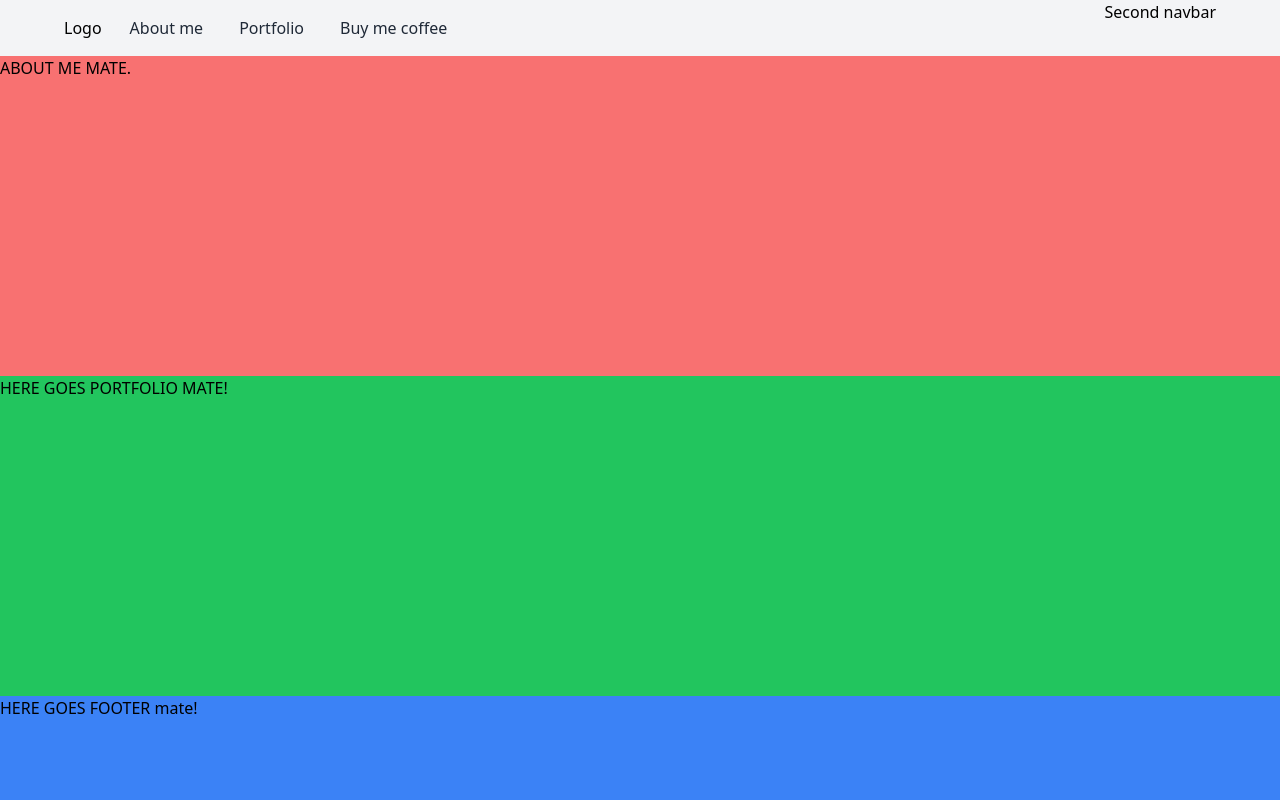
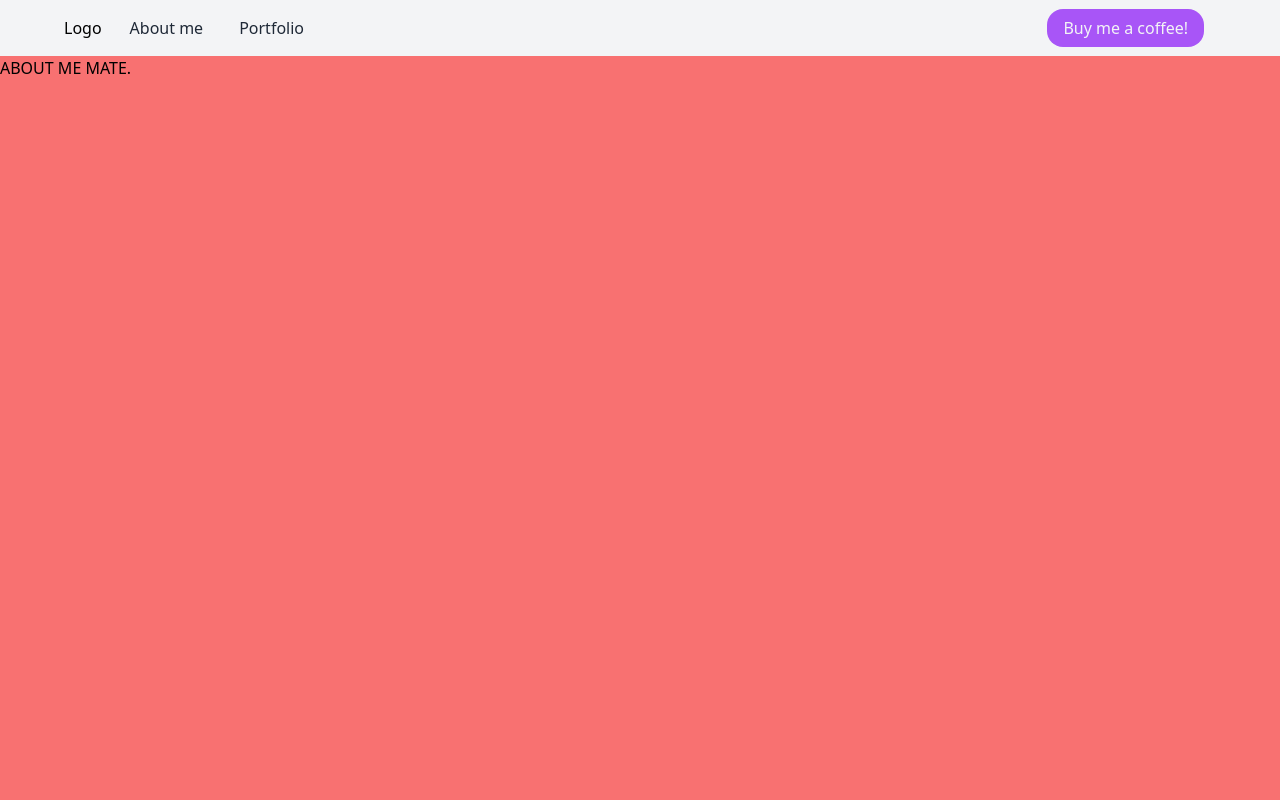
Before and after one commit to sacova89/harrygato, a React (Vite) app: page / in a window 1280 px wide. Shown: the top 800 px of the page. Built offline with nearby package versions, Linux system fonts and the light colour scheme.

Commit message:
feat: added fixed navbar.

```diff
--- a/src/components/about.jsx
+++ b/src/components/about.jsx
@@ -1,7 +1,7 @@
 
 export const About = () => {
     return (
-        <div id={"about"} className={"h-80 bg-red-400"}>
+        <div id={"about"} className={"h-screen bg-red-400"}>
             ABOUT ME MATE.
         </div>
     )
--- a/src/components/errorPage.jsx
+++ b/src/components/errorPage.jsx
@@ -1,7 +1,7 @@
 
 export const ErrorPage = () => {
     return (
-        <div>
+        <div className={"h-screen"}>
             REICHO 404, Ya sabes.
         </div>
     )
--- a/src/components/navbar.jsx
+++ b/src/components/navbar.jsx
@@ -3,10 +3,9 @@ export const Navbar = () => {
     const Routes = [
         {name: "About me", link: "#about"},
         {name: "Portfolio", link: "#portfolio"},
-        {name: "Buy me coffee", link: "#footer"},
     ]
     return(
-        <div className={"bg-gray-100"}>
+        <div className={"bg-gray-100 sticky top-0"}>
             <div className={"max-w-6xl mx-auto"}>
                 <div className={"flex justify-between"}>
                     <div className={"flex space-x-4"}>
@@ -19,7 +18,11 @@ export const Navbar = () => {
                             ))}
                         </div>
                     </div>
-                    <div className={"text-black"}>Second navbar</div>
+                    <div className={"flex items-center space-x-3"}>
+                        <span className={"py-4 px-3 text-gray-100"}>
+                            <a className={"bg-purple-500 rounded-2xl py-2 px-4"} href={"#footer"}>Buy me a coffee!</a>
+                        </span>
+                    </div>
                 </div>
             </div>
         </div>
--- a/src/components/portfolio.jsx
+++ b/src/components/portfolio.jsx
@@ -1,7 +1,7 @@
 
 export const Portfolio = () => {
     return (
-        <div id={"portfolio"} className={"h-80 bg-green-500"}>
+        <div id={"portfolio"} className={"h-screen bg-green-500"}>
             HERE GOES PORTFOLIO MATE!
         </div>
     )
--- a/src/main.jsx
+++ b/src/main.jsx
@@ -6,10 +6,25 @@ import {ErrorPage} from "./components/errorPage.jsx";
 
 const router = createBrowserRouter([
     {
-        path: "/*",
+        path: "/",
         element: <App/>,
         errorElement: <ErrorPage/>
-    }
+    },
+    {
+        path: "/about",
+        element: <App/>,
+        errorElement: <ErrorPage/>
+    },
+    {
+        path: "/portfolio",
+        element: <App/>,
+        errorElement: <ErrorPage/>
+    },
+    {
+        path: "/footer",
+        element: <App/>,
+        errorElement: <ErrorPage/>
+    },
 ])
 
 ReactDOM.createRoot(document.getElementById('root')).render(
```
